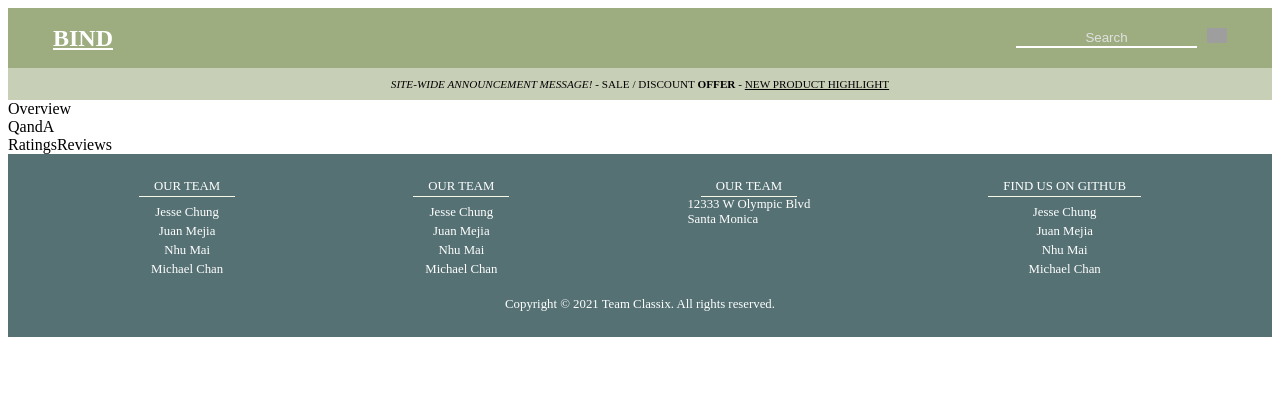
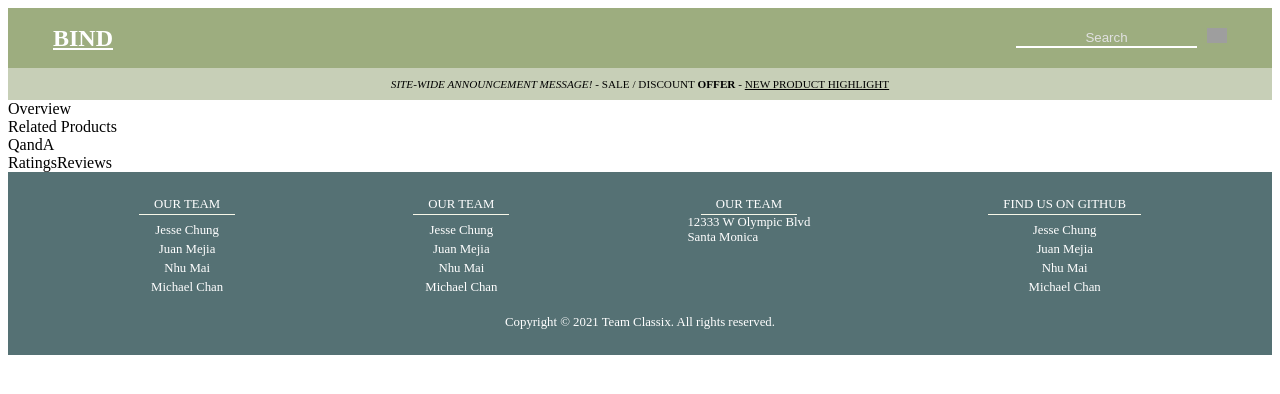
Before and after one commit to TeamClassix/BIND, a React app: page / in a window 1280 px wide. Shown: the top 394 px of the page. Built offline with nearby package versions, Linux system fonts and the light colour scheme; grey boxes are pictures that could not be loaded; the HTML template or start-up script is replaced by a standard one.

Commit message:
Development Branch Initialize

```diff
--- a/client/src/components/RelatedProducts/RelatedProducts.jsx
+++ b/client/src/components/RelatedProducts/RelatedProducts.jsx
@@ -2,7 +2,7 @@ import React from 'react';
 import styled from 'styled-components';
 
 const RelatedProducts = () => (
-  <div></div>
+  <div>Related Products</div>
 );
 
 export default RelatedProducts;
```
